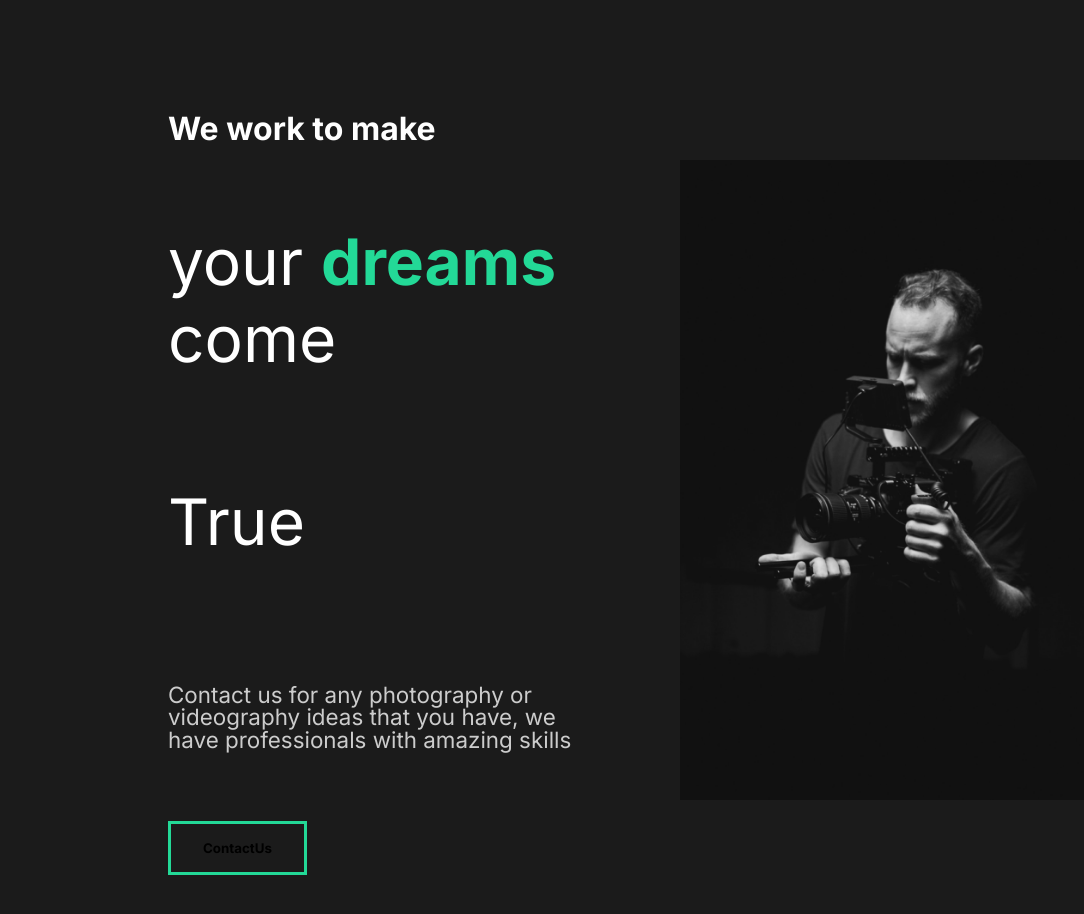
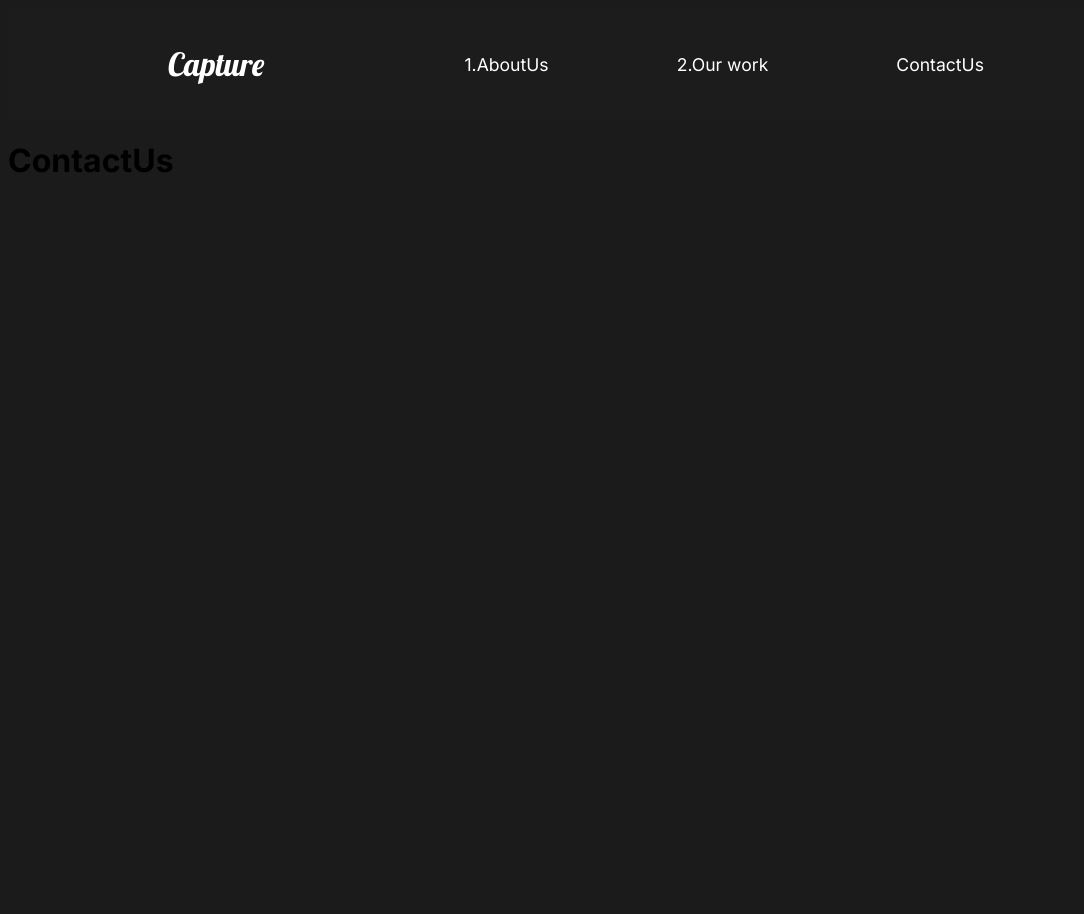
Before and after one commit to aiyazshah/react-capture, a React (Create React App) app: page /contact in a window 1280 px wide. Shown: the top 914 px of the page, without its empty margins (0-1084 px from the left). After the commit the page ends 800 px from the top, so only its background shows below. Built offline with nearby package versions, Linux system fonts and the light colour scheme.

Commit message:
finishing the day with some more styling and setting up the router for our app

```diff
--- a/src/App.js
+++ b/src/App.js
@@ -1,13 +1,26 @@
 import React from "react";
 import GlobalStyle from "./components/GlobalStyle";
 import AboutUs from "./Pages/AboutUs";
+import Nav from "./components/Nav";
+import ContactUs from "./Pages/ContactUs";
+import OurWork from "./Pages/OurWork";
+import {BrowserRouter as Router,Route,Routes} from "react-router-dom"
 
 
 function App() {
-  return <div className="App">
+  return (
+  <Router>
+  <div className="App">
       <GlobalStyle/>
-      <AboutUs/>
-    </div>;
-}
+      <Nav/>
+      <Routes>
+      <Route path="/" element={<AboutUs/>}/>
+      <Route path="/work" element={ <OurWork/>}/>
+      <Route path="/contact" element={<ContactUs/>}/>
+      </Routes>
+    </div>
+    </Router>
+    );
+  }
 
 export default App;
--- /dev/null
+++ b/src/Pages/ContactUs.js
@@ -0,0 +1,9 @@
+import React from 'react'
+
+export default function ContactUs() {
+  return (
+    <div>
+        <h1>ContactUs</h1>
+    </div>
+  )
+}
--- /dev/null
+++ b/src/Pages/OurWork.js
@@ -0,0 +1,9 @@
+import React from 'react'
+
+export default function OurWork() {
+  return (
+    <div>
+        <h1>OurWork</h1>
+    </div>
+  )
+}
--- a/src/components/FaqSection.js
+++ b/src/components/FaqSection.js
@@ -58,7 +58,7 @@
 }
 .faq-line{
   background:white;
-  height:0.5rem;
+  height:0.2rem;
   margin:2rem 0rem;
   width:100%;
 }
--- /dev/null
+++ b/src/components/Nav.js
@@ -0,0 +1,56 @@
+import React from 'react'
+import styled from "styled-components"
+import {Link} from "react-router-dom"
+
+export default function Nav() {
+  return (
+
+         <StyledNav>
+                <h1><Link id='Logo' to="/">Capture</Link></h1>
+                <ul>
+                    <li>
+                        <Link to="/">1.AboutUs</Link>
+                    </li>
+                    <li>
+                        <Link to="/work">2.Our work</Link>
+                    </li>
+                    <li>
+                        <Link to="/contact">ContactUs</Link>
+                    </li>
+                </ul>
+         </StyledNav>
+
+  )
+}
+const StyledNav=styled.nav`
+min-height:10vh;
+display:flex;
+margin:auto;
+justify-content:space-between;
+align-items:center;
+background-color:rgb(28,28,28) ;
+margin:auto;
+padding:1rem 10rem;
+
+#Logo{
+    font-size:2rem;
+    font-family:"lobster",cursive;
+    font-weight:lighter ;
+    color:white;
+
+}
+
+a{
+    color:white;
+    text-decoration:none ;
+   }
+
+ul{
+    list-style:none;
+    display:flex ;
+}
+li{
+    padding-right:8rem ;
+    position:relative ;
+}
+`;
--- a/src/index.js
+++ b/src/index.js
@@ -2,6 +2,7 @@
 import ReactDOM from 'react-dom';
 import App from './App';
 import reportWebVitals from './reportWebVitals';
+
 
 ReactDOM.render(
   <React.StrictMode>
```
